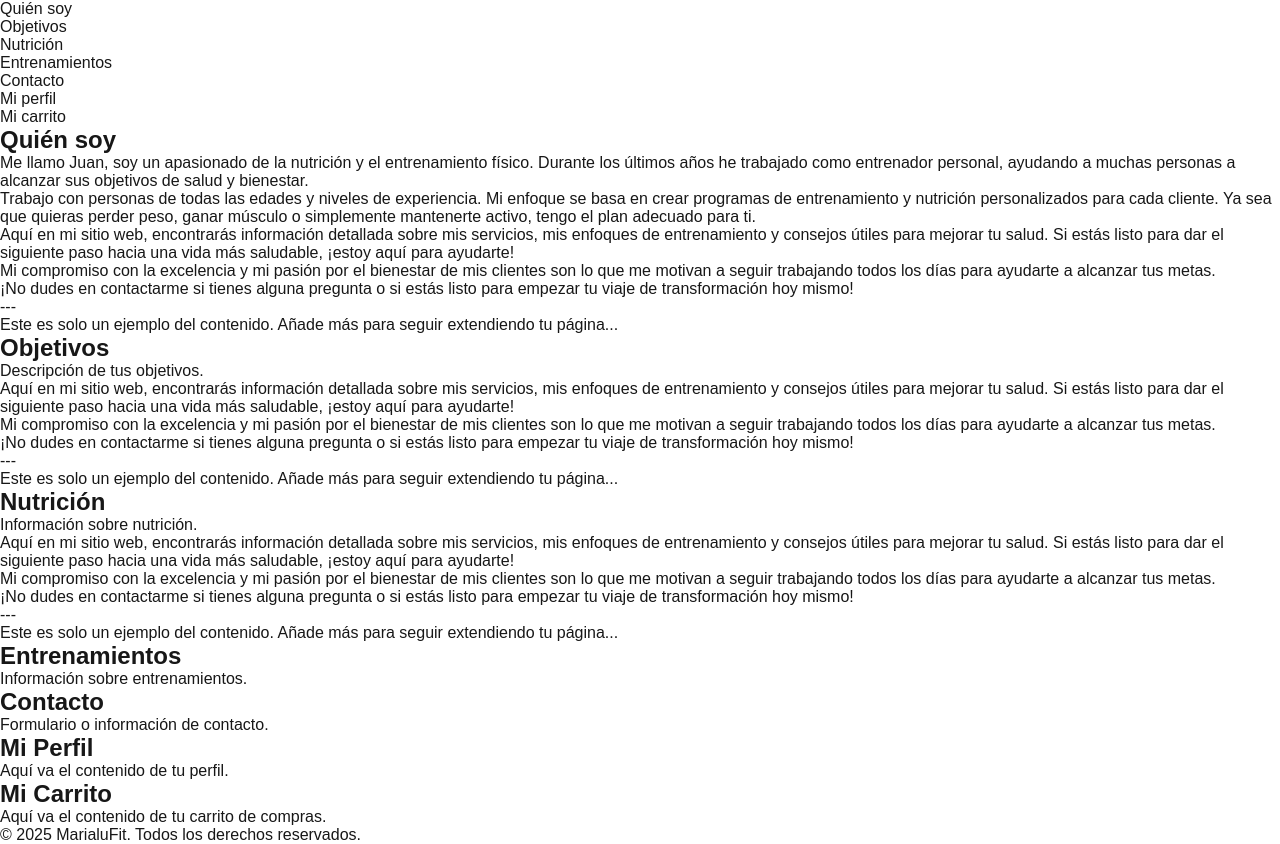
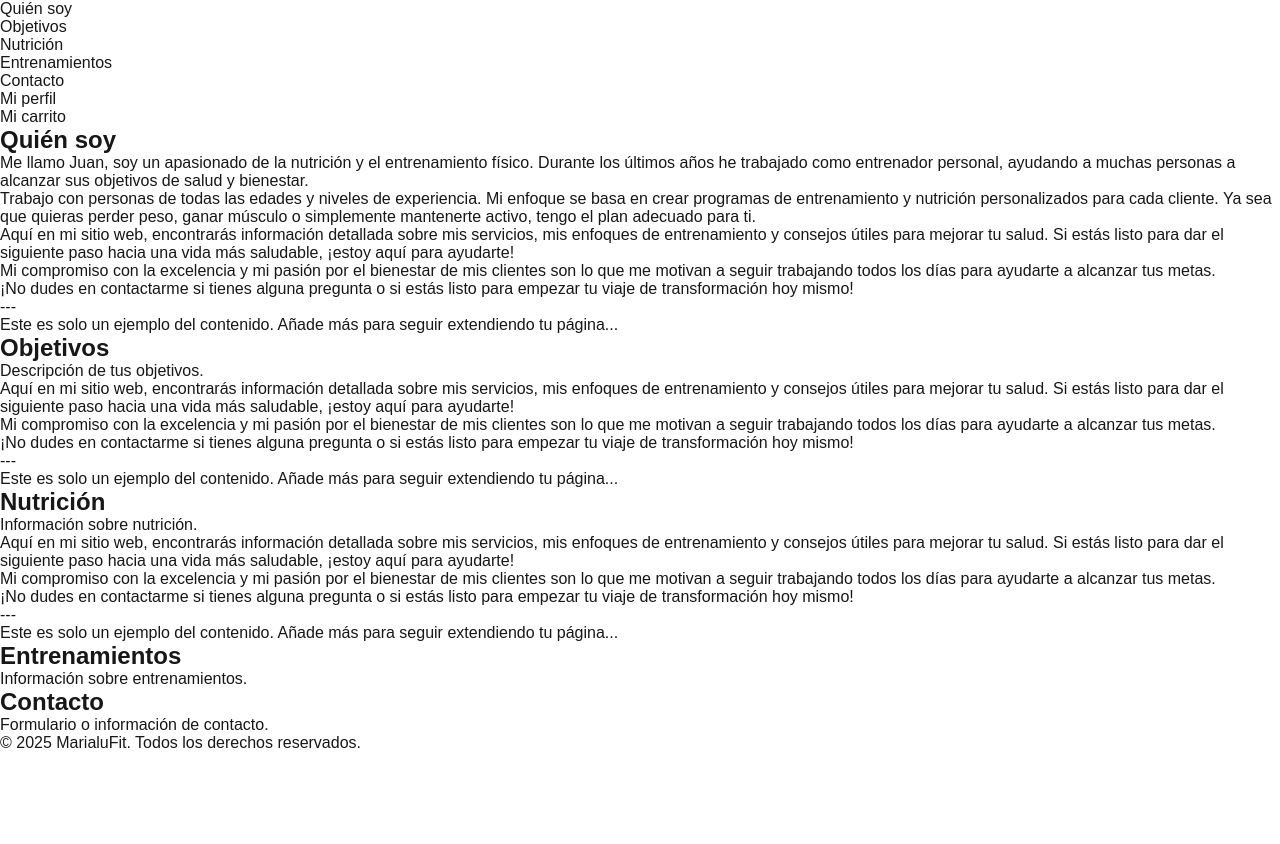
Before and after one commit to frandd07/marialufit, a Next.js app: page /principal in a window 1280 px wide. After the commit the page ends 800 px from the top, so only its background shows below. Built offline with nearby package versions, Linux system fonts and the light colour scheme.

Commit message:
Pagina principal

```diff
--- a/src/app/principal/page.js
+++ b/src/app/principal/page.js
@@ -22,8 +22,6 @@ export default function Page() {
         <Nutricion />
         <Entrenamientos />
         <Contacto />
-        <Perfil />
-        <Carrito />
       </div>
 
       <Footer />
```
